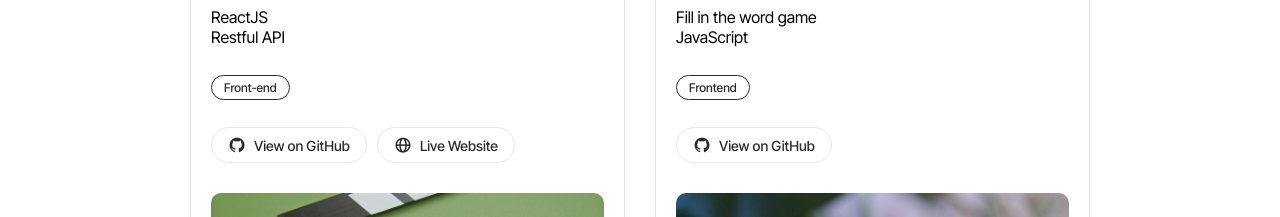
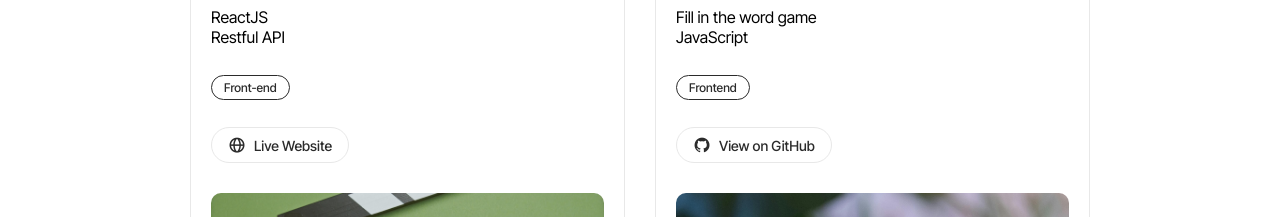
Before and after one commit to Nhlanhla-advocate/Portfolio, a plain HTML site: page portfolio.html in a window 1280 px wide. Shown: the part 2880-3097 px from the top of the page. Drawn offline with nearby package versions, Linux system fonts and the light colour scheme.

Commit message:
cine-stream

```diff
--- a/portfolio.html
+++ b/portfolio.html
@@ -144,9 +144,6 @@
                         <p class="context-item">Front-end</p>
                     </div>
                     <div class="project-links">
-                        <a href="https://github.com/Nhlanhla-advocate" class="github-button" target="_blank" rel="noopener noreferrer">
-                            <i class='bx bxl-github'></i> View on GitHub
-                        </a>
                         <a href="https://cine-stream-website.vercel.app/" class="website-button" target="_blank" rel="noopener noreferrer">
                             <i class='bx bx-globe'></i> Live Website
                         </a>
```
